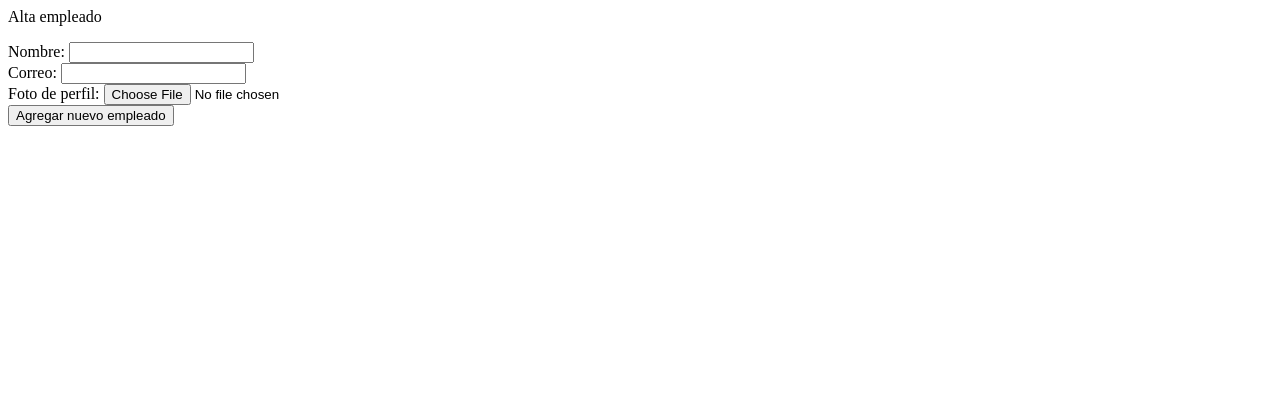
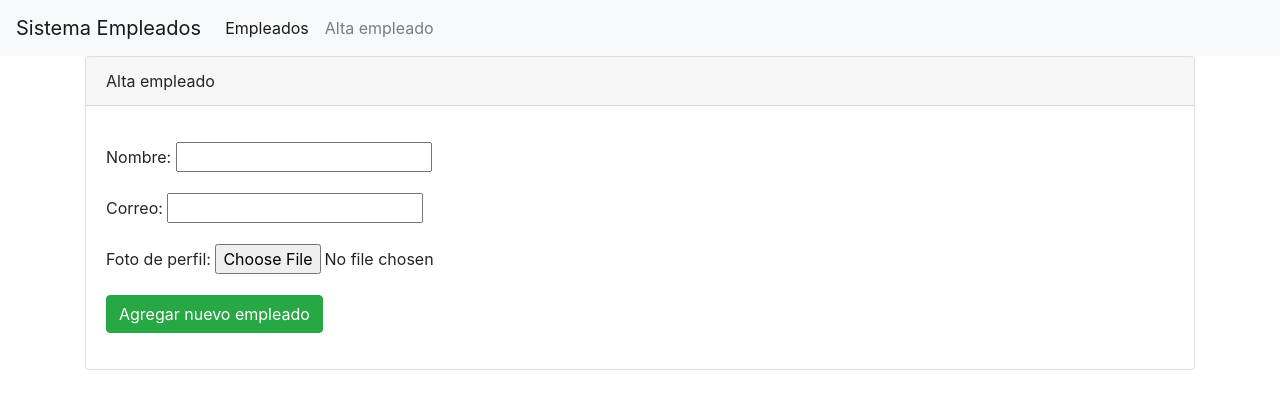
Before and after one commit to nnamregg/sistema-empleados, a Flask app: page /empleado/alta in a window 1280 px wide. Shown: the top 409 px of the page. Run offline with Flask 2, Linux system fonts and the light colour scheme; some libraries are stand-ins or nearby versions.

Commit message:
Creo footer y header. Modifico templates

```diff
--- a/src/templates/empleados/create.html
+++ b/src/templates/empleados/create.html
@@ -1,3 +1,4 @@
+{% include 'header.html' %}
 <form method="POST" action="/empleado/alta" enctype="multipart/form-data">
     <div class="card">
         <div class="card-header">Alta empleado</div>
@@ -22,3 +23,4 @@
         </div>
     </div>
 </form>
+{% include 'footer.html' %}
--- a/src/templates/empleados/index.html
+++ b/src/templates/empleados/index.html
@@ -1,3 +1,4 @@
+{% include 'header.html' %}
 <table class="table table-dark">
     <thead class="thead-dark">
         <tr>
@@ -32,3 +33,4 @@
         {% endfor %}
     </tbody>
 </table>
+{% include 'footer.html' %}
--- /dev/null
+++ b/src/templates/footer.html
@@ -0,0 +1,3 @@
+    </div>
+</body>
+</html>
--- /dev/null
+++ b/src/templates/header.html
@@ -0,0 +1,25 @@
+<!DOCTYPE html>
+<html lang="en">
+<head>
+    <meta charset="UTF-8">
+    <meta http-equiv="X-UA-Compatible" content="IE=edge">
+    <meta name="viewport" content="width=device-width, initial-scale=1.0">
+    <link rel="stylesheet" href="https://maxcdn.bootstrapcdn.com/bootstrap/4.0.0/css/bootstrap.min.css">
+    <link rel="stylesheet" href="{{ url_for('static', filename='styles.css') }}">
+    <script src="{{ url_for('static', filename='index.js') }}" defer></script>
+    <title>Sistema Empleados</title>
+</head>
+<body>
+    <nav class="navbar navbar-expand-lg navbar-light bg-light">
+        <a class="navbar-brand" href="{{ url_for('index') }}">Sistema Empleados</a>
+        <button class="navbar-toggler" type="button" data-toggle="collapse" data-target="#navbarNavAltMarkup" aria-controls="navbarNavAltMarkup" aria-expanded="false" aria-label="Toggle navigation">
+          <span class="navbar-toggler-icon"></span>
+        </button>
+        <div class="collapse navbar-collapse" id="navbarNavAltMarkup">
+          <div class="navbar-nav">
+            <a class="nav-item nav-link active" href="{{ url_for('index') }}">Empleados <span class="sr-only">(current)</span></a>
+            <a class="nav-item nav-link" href="{{ url_for('alta_empleado') }}">Alta empleado</a>
+          </div>
+        </div>
+      </nav>
+    <div class="container">
```
